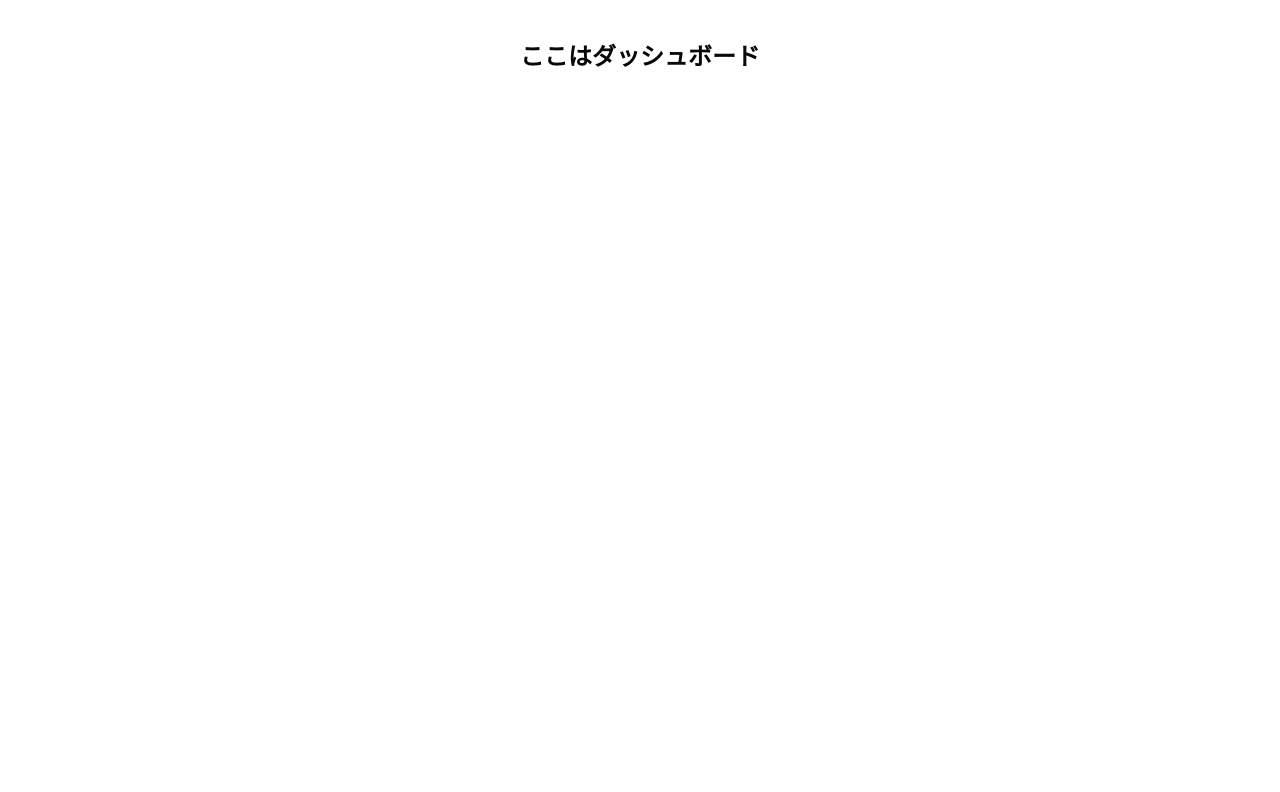
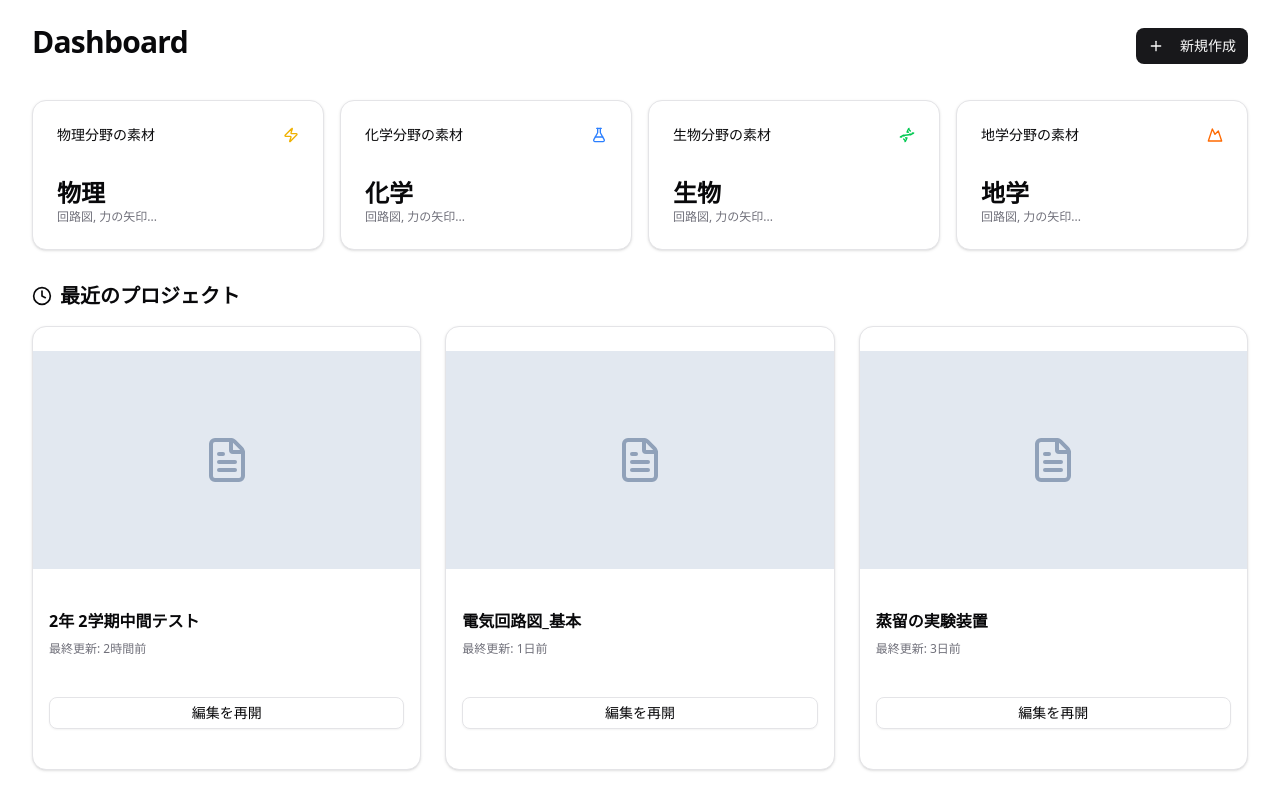
Before and after one commit to karake-shoya/science-materials-app, a Next.js app: page /dashboard in a window 1280 px wide. Shown: the top 792 px of the page. Built offline with nearby package versions, Linux system fonts and the light colour scheme.

Commit message:
feat: dashboardの追加

```diff
--- a/src/app/dashboard/page.tsx
+++ b/src/app/dashboard/page.tsx
@@ -1,3 +1,89 @@
+import Link from 'next/link'
+import { Button } from '@/components/ui/button'
+import { Card, CardContent, CardFooter, CardHeader, CardTitle } from '@/components/ui/card'
+import { Plus, Clock, FileText, FlaskConical, Zap, Dna, Mountain } from 'lucide-react'
+// モックデータ（本来はSupabaseから取得）
+const recentProjects = [
+  { id: 1, title: '2年 2学期中間テスト', date: '2時間前', thumbnail: '/api/placeholder/400/300' },
+  { id: 2, title: '電気回路図_基本', date: '1日前', thumbnail: '/api/placeholder/400/300' },
+  { id: 3, title: '蒸留の実験装置', date: '3日前', thumbnail: '/api/placeholder/400/300' },
+]
+const categories = [
+  { name: '物理', icon: Zap, color: 'text-yellow-500', bg: 'bg-yellow-50' },
+  { name: '化学', icon: FlaskConical, color: 'text-blue-500', bg: 'bg-blue-50' },
+  { name: '生物', icon: Dna, color: 'text-green-500', bg: 'bg-green-50' },
+  { name: '地学', icon: Mountain, color: 'text-orange-500', bg: 'bg-orange-50' },
+]
 export default function DashboardPage() {
-  return <h1 className="pt-10 text-2xl font-bold text-center">ここはダッシュボード</h1>
+  return (
+    <div className="flex-1 space-y-8 p-8 pt-6">
+      {/* 1. ヘッダー＆新規作成ボタン */}
+      <div className="flex items-center justify-between space-y-2">
+        <h2 className="text-3xl font-bold tracking-tight">Dashboard</h2>
+        <div className="flex items-center space-x-2">
+          <Button>
+            <Plus className="mr-2 h-4 w-4" />
+            新規作成
+          </Button>
+        </div>
+      </div>
+      {/* 2. クイックアクセス（分野別） */}
+      <div className="grid gap-4 md:grid-cols-2 lg:grid-cols-4">
+        {categories.map((cat) => (
+          <Card key={cat.name} className="hover:bg-slate-50 cursor-pointer transition-colors">
+            <CardHeader className="flex flex-row items-center justify-between space-y-0 pb-2">
+              <CardTitle className="text-sm font-medium">
+                {cat.name}分野の素材
+              </CardTitle>
+              <cat.icon className={`h-4 w-4 ${cat.color}`} />
+            </CardHeader>
+            <CardContent>
+              <div className="text-2xl font-bold">{cat.name}</div>
+              <p className="text-xs text-muted-foreground">
+                回路図, 力の矢印...
+              </p>
+            </CardContent>
+          </Card>
+        ))}
+      </div>
+      {/* 3. 最近のプロジェクト */}
+      <div className="space-y-4">
+        <h3 className="text-xl font-semibold flex items-center">
+          <Clock className="mr-2 h-5 w-5" />
+          最近のプロジェクト
+        </h3>
+        <div className="grid gap-6 sm:grid-cols-2 lg:grid-cols-3">
+          {recentProjects.map((project) => (
+            <Card key={project.id} className="overflow-hidden">
+              <div className="aspect-video w-full bg-slate-200 relative">
+                {/* ここにサムネイル画像が入ります */}
+                <div className="absolute inset-0 flex items-center justify-center text-slate-400">
+                  <FileText className="h-12 w-12" />
+                </div>
+              </div>
+              <CardHeader className="p-4">
+                <CardTitle className="text-base">{project.title}</CardTitle>
+                <p className="text-xs text-muted-foreground">最終更新: {project.date}</p>
+              </CardHeader>
+              <CardFooter className="p-4 pt-0">
+                <Button variant="outline" size="sm" className="w-full">
+                  編集を再開
+                </Button>
+              </CardFooter>
+            </Card>
+          ))}
+          {/* 新規作成カード（空の状態） */}
+          <Card className="flex flex-col items-center justify-center border-dashed p-8 hover:bg-slate-50 cursor-pointer transition-colors">
+            <div className="rounded-full bg-primary/10 p-4 mb-4">
+              <Plus className="h-8 w-8 text-primary" />
+            </div>
+            <h3 className="font-semibold">新しい図版を作成</h3>
+            <p className="text-sm text-muted-foreground text-center mt-2">
+              白紙から作成するか、<br />テンプレートを選びます
+            </p>
+          </Card>
+        </div>
+      </div>
+    </div>
+  )
 }
```
